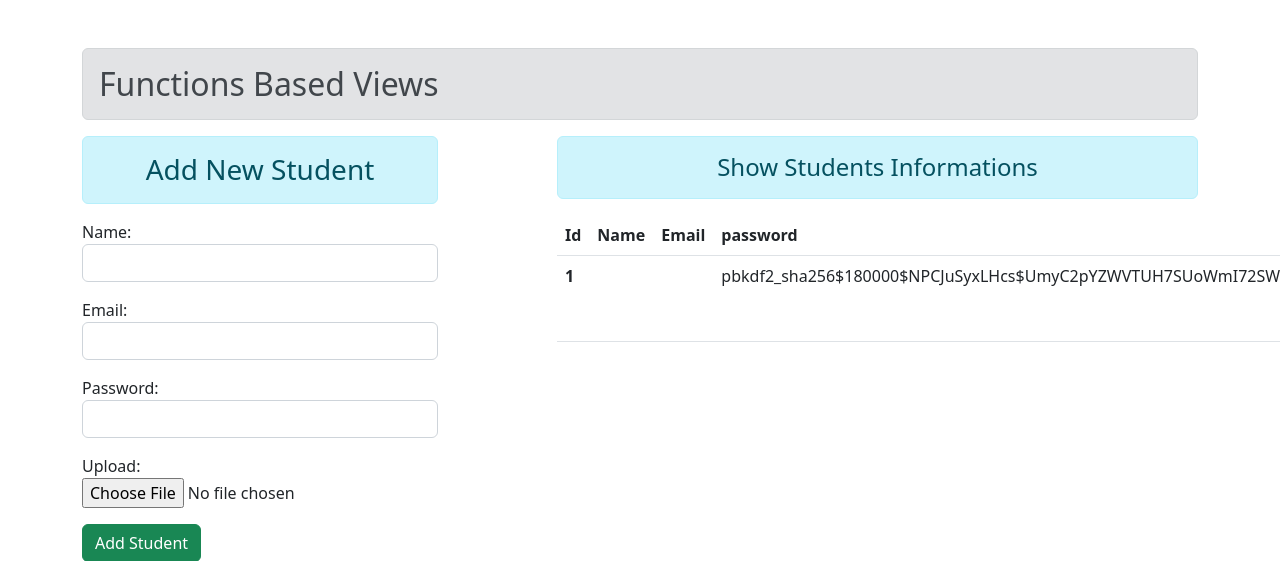
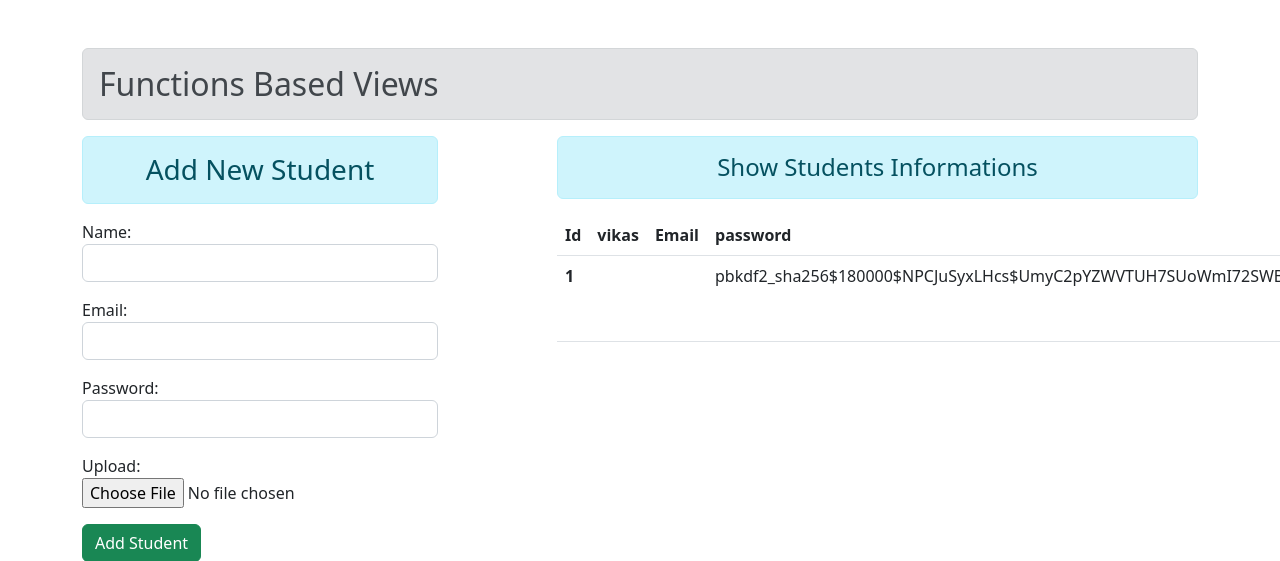
Before and after one commit to vikas-16/crudproject, a Django app: template enroll/templates/enroll/addandshow.html in a window 1280 px wide; the page is wider, and only the part inside the window is pictured. Shown: the top 561 px of that part. Run offline with Django 3.2, Linux system fonts and the light colour scheme; the template is opened without the code that fills it: values that come from a table or form of the project are taken from there, others are empty; data comes from the database, SQL or seed files in the repository; some libraries are stand-ins or nearby versions.

Commit message:
Update addandshow.html

```diff
--- a/enroll/templates/enroll/addandshow.html
+++ b/enroll/templates/enroll/addandshow.html
@@ -24,7 +24,7 @@
                     <thead>
                     <tr>
                         <th scope="col">Id</th>
-                        <th scope="col">Name</th>
+                        <th scope="col">vikas</th>
                         <th scope="col">Email</th>
                         <th scope="col">password</th>
                         <th scope="col">UploadImage</th>
```
